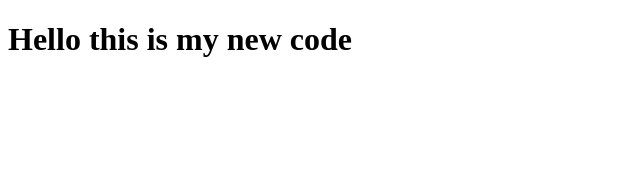
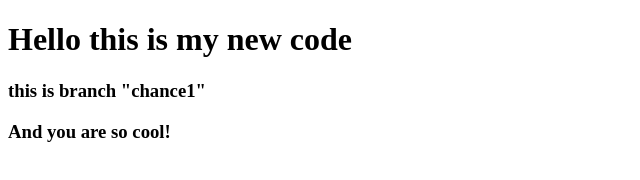
Before and after one commit to arinjainn/firstrepo, a plain HTML site: page index.html in a window 1280 px wide. Shown: the whole page, without its empty margins (0-640 px from the left). Drawn offline with Linux system fonts and the light colour scheme.

Commit message:
updating in branch chance1

```diff
--- a/index.html
+++ b/index.html
@@ -7,5 +7,7 @@
   </head>
   <body>
     <h1>Hello this is my new code</h1>
+    <h3>this is branch "chance1"</h3>
+    <h3>And you are so cool!</h3>
   </body>
 </html>
```
